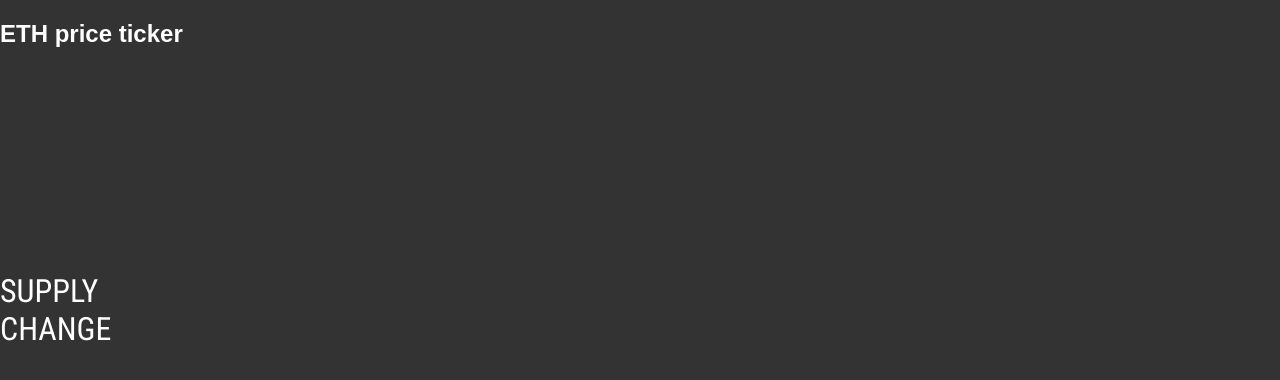
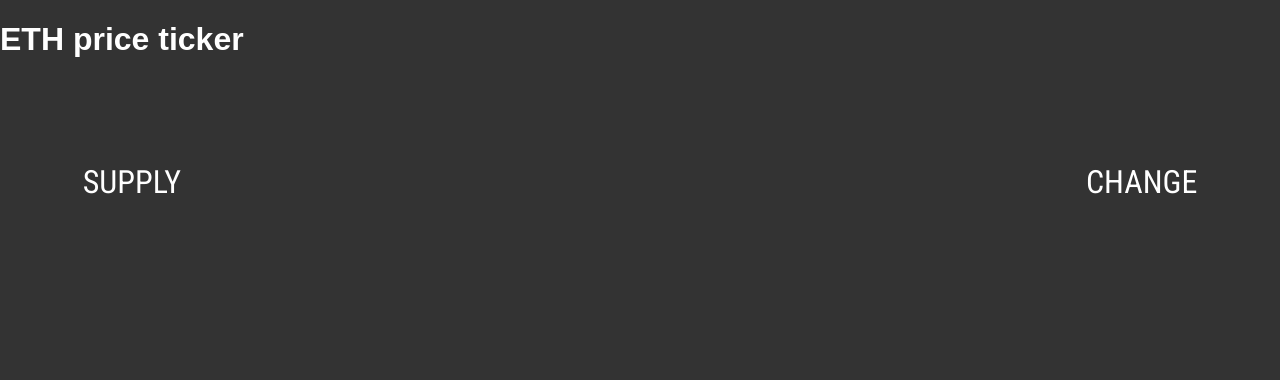
Before and after one commit to cassegfault/api-watch, a website: page monitor/index.html in a window 1280 px wide. Drawn offline with nearby package versions, Linux system fonts and the light colour scheme; no server answers.

Commit message:
updated monitor, now running on 8101

```diff
--- a/monitor.js
+++ b/monitor.js
@@ -53,5 +53,5 @@ http.createServer(function (request, response) {
         }
     });
 
-}).listen(8125);
-console.log('Server running at http://127.0.0.1:8125/');
+}).listen(8101);
+console.log('Server running at http://127.0.0.1:8101/');
--- a/monitor/index.html
+++ b/monitor/index.html
@@ -7,16 +7,22 @@
   <script type="application/javascript" src="https://cdnjs.cloudflare.com/ajax/libs/d3/3.5.16/d3.js"></script>
 </head>
 <body>
-  <h2>ETH price ticker</h2>
-<div id="ticker-wrapper"><svg id="ticker" viewBox="0 0 200 100" width="400" height="200"></svg></div>
+  <h1>ETH price ticker</h1>
+<div class="row centered">
+  <div id="supply-wrapper" class="row-item">
+    <span class="label">Supply</span>
+    <div id="supply"></div>
+  </div>
 
-<div id="supply-wrapper">
-  <span class="label">Supply</span>
-  <div id="supply"></div>
-</div>
-<div id="change-wrapper">
-  <span class="label">Change</span>
-  <div id="change"></div>
+  <div id="ticker-wrapper" class="row-item">
+    <svg id="ticker"></svg>
+  </div>
+
+
+  <div id="change-wrapper" class="row-item">
+    <span class="label">Change</span>
+    <div id="change"></div>
+  </div>
 </div>
 <script type="application/javascript" src="main.js"></script>
 </body>
--- a/monitor/index.less
+++ b/monitor/index.less
@@ -11,9 +11,24 @@ html,body{
   font-family:sans-serif;
 }
 
+.row{
+  width:100%;
+}
+.row-item {
+  display:inline-block;
+  vertical-align: middle;
+  margin:0 auto;
+}
+.centered {
+  text-align:center;
+}
+#ticker-wrapper{
+  width:60%;
+  margin:0 5%;
+}
 #ticker{
   display:inline-block;
-  width:400px;
+  width:100%;
   height:200px;
 }
 .label{
--- a/monitor/main.js
+++ b/monitor/main.js
@@ -3,8 +3,9 @@ var logs = [],
   bindElements = ['supply','change'];
 
 var chartElement = document.getElementById("ticker"),
+    chartBox = chartElement.getBoundingClientRect(),
     chart = {
-  x: d3.scale.linear().range([-1,201]),
+      x: d3.scale.linear().range([-1,chartBox.width+1]),
       y: d3.scale.linear().range([101,0]),
       svg: d3.select("#ticker")
               .append("g")
@@ -13,7 +14,12 @@ var chartElement = document.getElementById("ticker"),
                 .attr("stroke-width",".5")
     };
 
-function grabData() {
+function setElementText(id, text){
+  var el = document.getElementById(id);
+  el.innerHTML = text;
+}
+
+function grabData(callback) {
   var xhr = new XMLHttpRequest();
   xhr.open("GET", "http://eth-api.chrispthats.me/ether");
   xhr.setRequestHeader('response-limit','300');
@@ -21,6 +27,7 @@ function grabData() {
     if(xhr.readyState === 4 && xhr.status >= 200){
       var data = JSON.parse(xhr.responseText);
       logs = data;
+      callback();
     } else if (xhr.readyState === 4) {
       console.warn("Error getting API", xhr.status);
     }
@@ -29,7 +36,8 @@ function grabData() {
 }
 
 function updateChart() {
-  var mapped = logs.map(function(log, index){
+  var mapped = logs.filter((item,index) => ((index % 10) === 0)).map(function(log, index){
+
     return {
       price: log.data.price['usd'],
       timestamp: parseFloat(log.timestamp)
@@ -42,30 +50,18 @@ function updateChart() {
           .y0(200)
           .y1((d) => chart.y(d.price) );
   d3.select("#ticker .area").datum(mapped).attr("d", area);
-  console.log(mapped);
-  //window.localStorage.setItem("ETHPriceTracker", JSON.stringify(logs));
 }
 
 function update() {
   updateChart();
-  /*
-  bindElements.forEach((id)=>{
-    var el = document.getElementById(id);
-    //el.innerText = logs[id][0];
-  });
-  if(parseFloat(logs['change'][0]) > 0) {
-    var el = document.getElementById('change-wrapper');
-    el.classList.add('positive');
-  } else {
-    var el = document.getElementById('change-wrapper');
-    el.classList.add('negative');
-  }*/
+  var currentStatus = logs[logs.length - 1].data;
+  setElementText("change", currentStatus.change);
+  setElementText("supply", currentStatus.supply);
 }
 
 function tick() {
-  grabData();
-  update();
+  grabData(update);
 }
 
 tick();
-setInterval(tick,5000)
+setInterval(tick,30000);
```
Also changed, not shown: monitor/index.css. Lines whose indentation alone changed are shown as unchanged.
